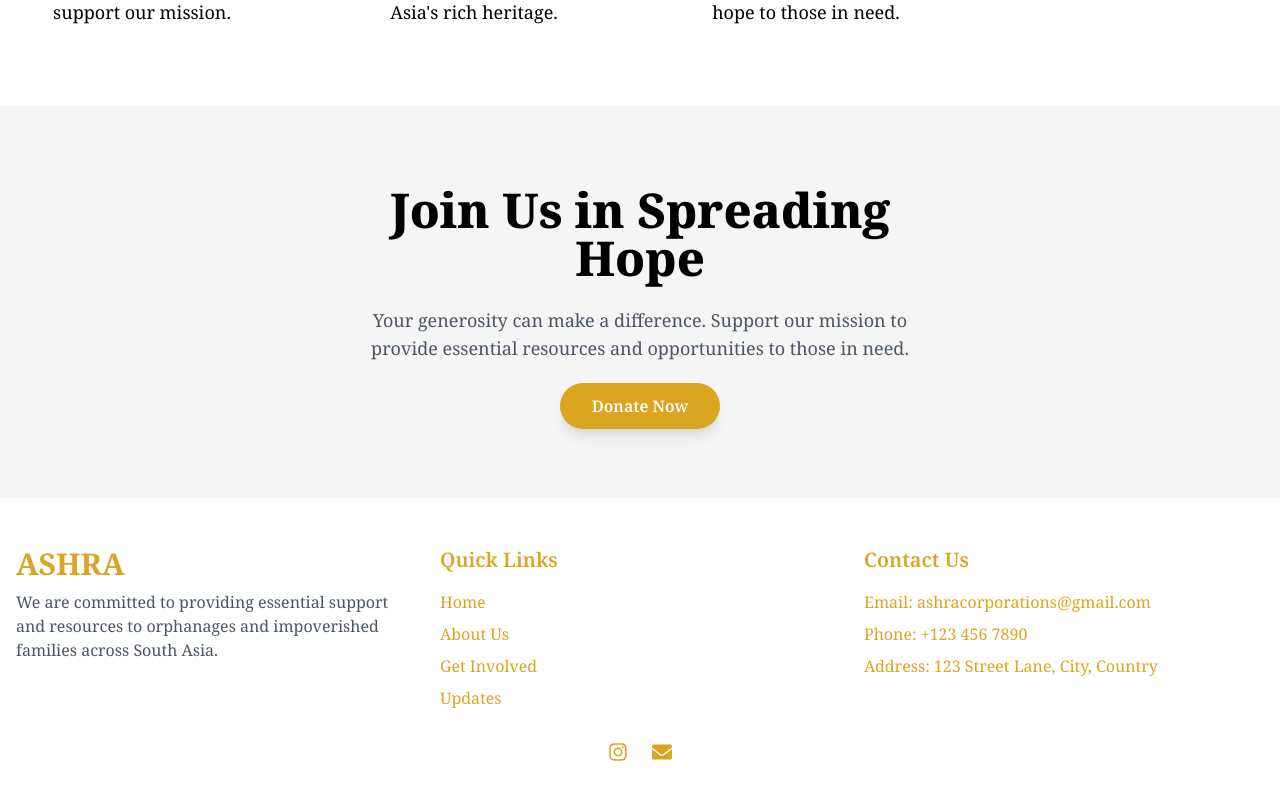
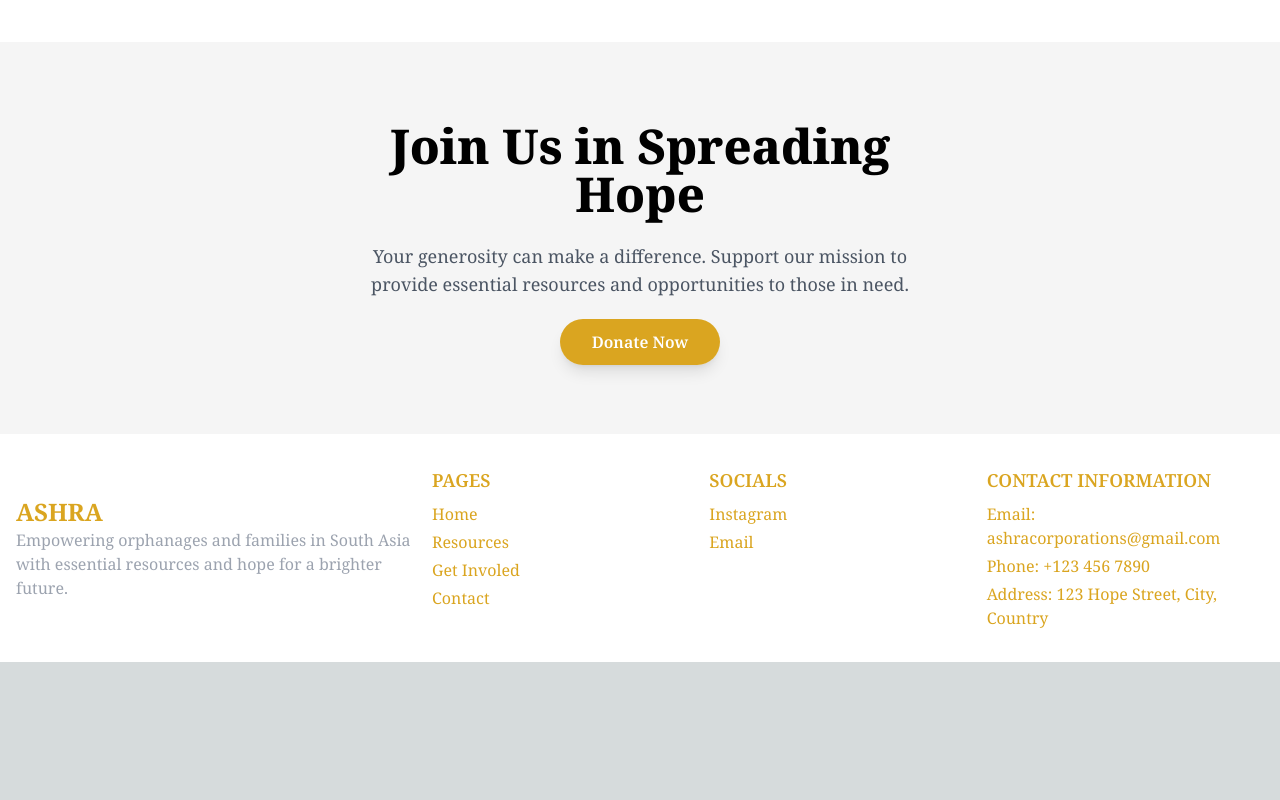
Before and after one commit to Sarvajith-Karun/ASHRA-Website, a Next.js app: page / in a window 1280 px wide. Shown: the part 1570-2370 px from the top of the page. After the commit the page ends 2232 px from the top, so only its background shows below. Built offline with nearby package versions, Linux system fonts and the light colour scheme.

Commit message:
new footer

```diff
--- a/components/Footer.tsx
+++ b/components/Footer.tsx
@@ -1,48 +1,47 @@
 import React from 'react';
-import { FaInstagram, FaEnvelope } from 'react-icons/fa';
 
 const Footer = () => {
   return (
-    <footer className="bg-white text-[#DAA520] py-12">
+    <footer className="bg-white text-[#DAA520] py-8">
       <div className="container mx-auto px-4">
-        <div className="flex flex-wrap md:flex-nowrap justify-between mb-8">
-
-          <div className="w-full md:w-1/3 mb-6 md:mb-0 flex flex-col">
-            <h1 className="text-3xl font-bold mb-2">ASHRA</h1>
-            <p className="text-gray-600">
-              We are committed to providing essential support and resources to orphanages and impoverished families across South Asia.
+        <div className="flex flex-wrap justify-between items-center">
+          <div className="w-full md:w-1/3 mb-4 md:mb-0">
+            <h1 className="text-2xl font-bold">ASHRA</h1>
+            <p className="text-gray-400">
+              Empowering orphanages and families in South Asia with essential resources and hope for a brighter future.
             </p>
           </div>
 
+          <div className="w-full md:w-2/3 flex flex-wrap justify-between">
+            <div className="w-1/3 mb-4 md:mb-0">
+              <h2 className="text-lg font-semibold mb-2">PAGES</h2>
+              <ul className="space-y-1">
+                <li><a href="/" className="hover:text-black">Home</a></li>
+                <li><a href="/resources" className="hover:text-black">Resources</a></li>
+                <li><a href="/team" className="hover:text-black">Get Involed</a></li>
+                <li><a href="/contact" className="hover:text-black">Contact</a></li>
+              </ul>
+            </div>
 
-          <div className="w-full md:w-1/3 mb-6 md:mb-0 flex flex-col md:mx-6">
-            <h2 className="text-xl font-semibold mb-4">Quick Links</h2>
-            <ul className="space-y-2">
-              <li><a href="/" className="hover:text-black">Home</a></li>
-              <li><a href="/about" className="hover:text-black">About Us</a></li>
-              <li><a href="/events" className="hover:text-black">Get Involved</a></li>
-              <li><a href="/contact" className="hover:text-black">Updates</a></li>
-            </ul>
-          </div>
+            <div className="w-1/3 mb-4 md:mb-0">
+              <h2 className="text-lg font-semibold mb-2">SOCIALS</h2>
+              <ul className="space-y-1">
+                <li><a href="https://www.instagram.com/ashra.corp/?igsh=aTNxcmg2YzA3bTVx&utm_source=qr" target="_blank" rel="noopener noreferrer" className="hover:text-black">Instagram</a></li>
+                <li><a href="mailto:ashracorporations@gmail.com" className="hover:text-black">Email</a></li>
+              </ul>
+            </div>
 
-
-          <div className="w-full md:w-1/3 flex flex-col">
-            <h2 className="text-xl font-semibold mb-4">Contact Us</h2>
-            <p className="mb-2">Email: <a href="mailto:ashracorporations@gmail.com" className="hover:text-black">ashracorporations@gmail.com</a></p>
-            <p className="mb-2">Phone: <a href="tel:+1234567890" className="hover:text-black">+123 456 7890</a></p>
-            <p>Address: 123 Street Lane, City, Country</p>
+            <div className="w-1/3">
+              <h2 className="text-lg font-semibold mb-2">CONTACT INFORMATION</h2>
+              <ul className="space-y-1">
+                <li>Email: <a href="mailto:ashracorporations@gmail.com" className="hover:text-black">ashracorporations@gmail.com</a></li>
+                <li>Phone: <a href="tel:+1234567890" className="hover:text-black">+123 456 7890</a></li>
+                <li>Address: 123 Hope Street, City, Country</li>
+              </ul>
+            </div>
           </div>
         </div>
 
-
-        <div className="flex justify-center space-x-6 mt-8">
-          <a href="https://www.instagram.com/ashra.corp/?igsh=aTNxcmg2YzA3bTVx&utm_source=qr" target="_blank" rel="noopener noreferrer" className="text-[#DAA520] hover:text-black">
-            <FaInstagram size={20} />
-          </a>
-          <a href="mailto:ashracorporations@gmail.com" className="text-[#DAA520] hover:text-black">
-            <FaEnvelope size={20} />
-          </a>
-        </div>
       </div>
     </footer>
   );
--- a/components/Navbar.tsx
+++ b/components/Navbar.tsx
@@ -11,7 +11,7 @@ const Navbar = () => {
 
   return (
     <>
-      <nav className='bg-white shadow-lg'>
+      <nav className='bg-white shadow-lg fixed top-0 left-0 w-full z-50'>
         <div className='max-w-7xl mx-auto px-4 sm:px-6 lg:px-8'>
           <div className='flex items-center justify-between h-16'>
             <div className='flex items-center'>
```
